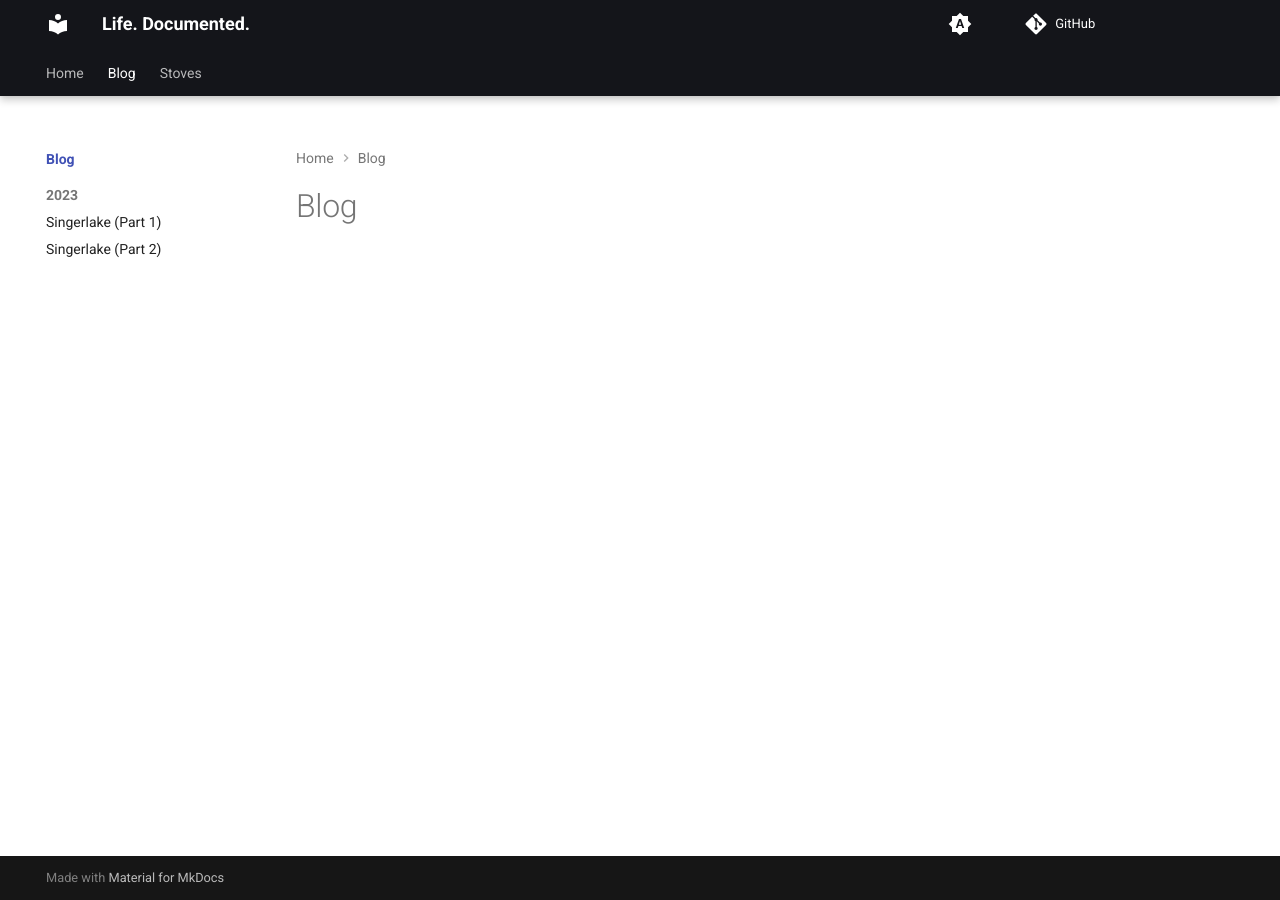
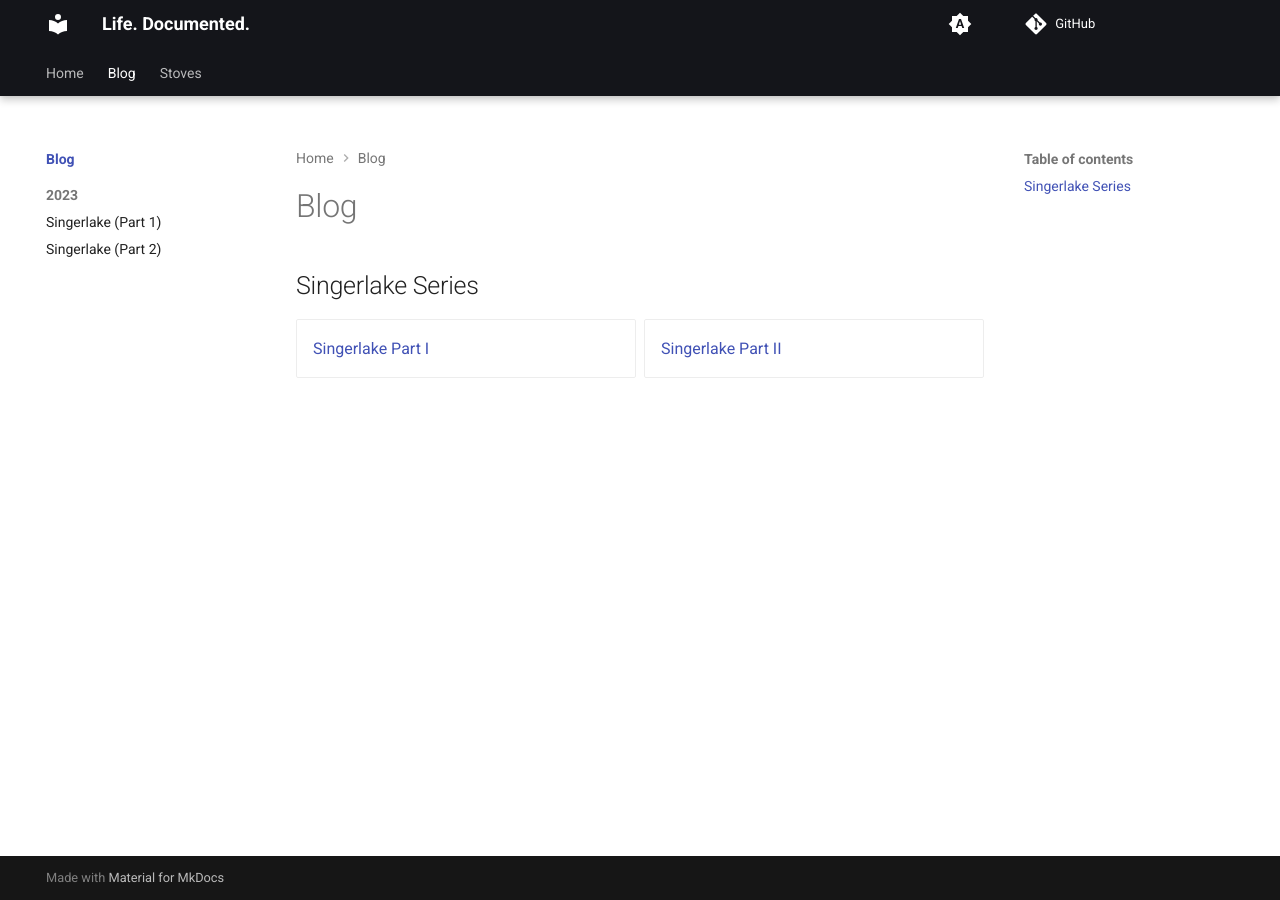
Before and after one commit to kgpayne/blog, an MkDocs documentation site: the page built from docs/blog/index.md, in a window 1280 px wide. Built offline with MkDocs 1.6.1 and Material for MkDocs 9.7.7, drawn with Linux system fonts in a browser that asks for light colours; comment, search, counter and statistics services are not loaded.

Commit message:
minor tweaks

```diff
--- a/docs/blog/index.md
+++ b/docs/blog/index.md
@@ -1 +1,10 @@
 # Blog
+
+## Singerlake Series
+
+<div class="grid cards" markdown>
+
+- [Singerlake Part I](posts/2023-01-17.md)
+- [Singerlake Part II](posts/2023-02-15.md)
+
+</div>
```
Also changed, not shown: docs/stoves/index.md (+3 -3 lines).
